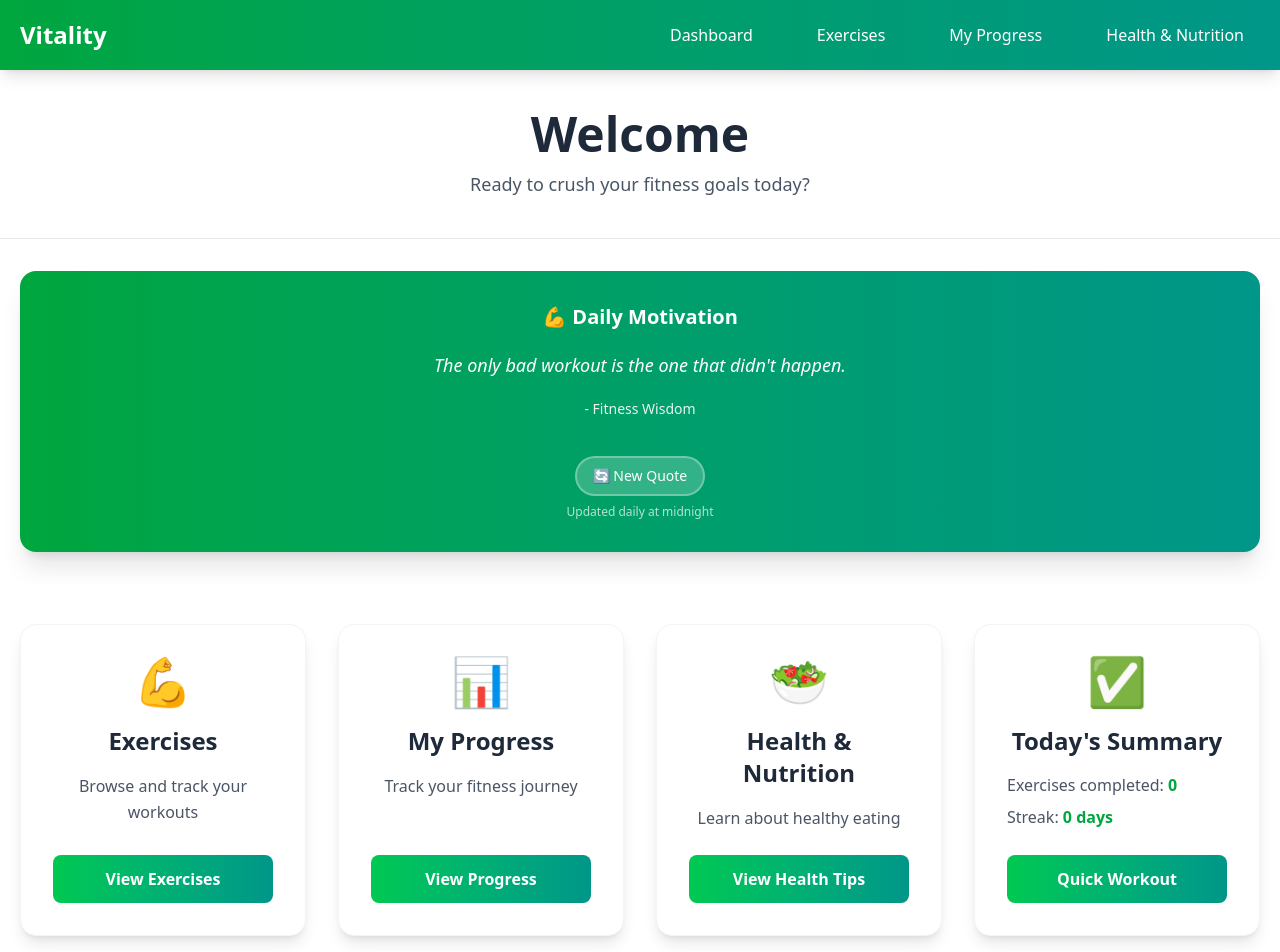
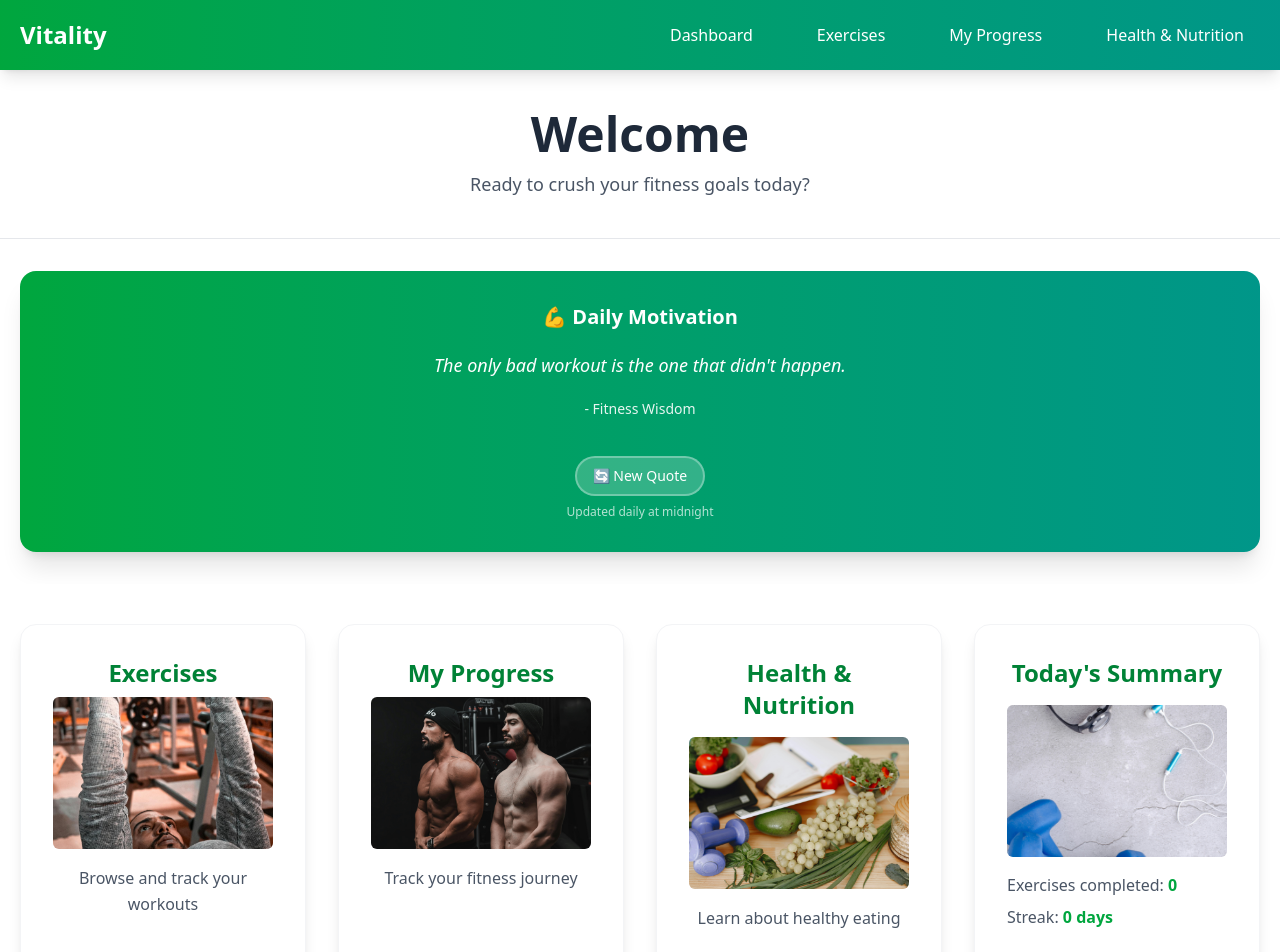
Before and after one commit to Tlh0gi/Vitality, a Next.js app: page / in a window 1280 px wide. Shown: the top 952 px of the page. Built offline with nearby package versions, Linux system fonts and the light colour scheme.

Commit message:
Add images to the hero page

```diff
--- a/app/page.js
+++ b/app/page.js
@@ -1,6 +1,7 @@
 'use client';
 
 import { useState, useEffect } from 'react';
+import Image from 'next/image';
 import Navbar from '../components/Navbar';
 import Link from 'next/link';
 import QuoteCard from '../components/QuoteCard';
@@ -58,10 +59,17 @@ export default function Home() {
             <div className="grid grid-cols-1 md:grid-cols-2 lg:grid-cols-3 xl:grid-cols-4 gap-8">
               {/* Exercises Card */}
               <div className="bg-white p-8 rounded-2xl shadow-lg hover:shadow-xl transition-all duration-300 hover:-translate-y-1 border border-gray-100 text-center flex flex-col text-white">
-                <div className="text-5xl mb-5">💪</div>
-                <h3 className="text-2xl font-semibold text-gray-800 mb-4">
+                <h3 className="text-2xl font-semibold text-green-700 mb-2">
                   Exercises
                 </h3>
+                <div className="w-full h-38 relative rounded-md mb-4">
+                  <Image
+                    fill
+                    src="/hero-fitness.jpg"
+                    alt="Fitness Exercises"
+                    className="object-cover rounded-md" />
+                </div>
+
                 <p className="text-gray-600 mb-6 leading-relaxed flex-grow">
                   Browse and track your workouts
                 </p>
@@ -75,10 +83,17 @@ export default function Home() {
 
               {/* Progress Card */}
               <div className="bg-white p-8 rounded-2xl shadow-lg hover:shadow-xl transition-all duration-300 hover:-translate-y-1 border border-gray-100 text-center text-white flex flex-col">
-                <div className="text-5xl mb-5">📊</div>
-                <h3 className="text-2xl font-semibold text-gray-800 mb-4">
+                <h3 className="text-2xl font-semibold text-green-700 mb-2">
                   My Progress
                 </h3>
+                <div className="w-full h-38 relative rounded-md mb-4">
+                  <Image
+                    fill
+                    src="/hero-progress.jpg"
+                    alt="Fitness Progress"
+                    className="object-cover rounded-md" />
+                </div>
+
                 <p className="text-gray-600 mb-6 leading-relaxed flex-grow">
                   Track your fitness journey
                 </p>
@@ -92,10 +107,17 @@ export default function Home() {
 
               {/* Health Card */}
               <div className="bg-white p-8 rounded-2xl shadow-lg hover:shadow-xl transition-all duration-300 hover:-translate-y-1 border border-gray-100 text-center text-white flex flex-col">
-                <div className="text-5xl mb-5">🥗</div>
-                <h3 className="text-2xl font-semibold text-gray-800 mb-4">
+                <h3 className="text-2xl font-semibold text-green-700 mb-4">
                   Health & Nutrition
                 </h3>
+                <div className="w-full h-38 relative rounded-md mb-4">
+                  <Image
+                    fill
+                    src="/hero-nutrition.jpg"
+                    alt="Fitness Health"
+                    className="object-cover rounded-md" />
+                </div>
+
                 <p className="text-gray-600 mb-6 leading-relaxed flex-grow">
                   Learn about healthy eating
                 </p>
@@ -108,11 +130,18 @@ export default function Home() {
               </div>
 
               {/* Today's Summary Card */}
+
               <div className="bg-white p-8 rounded-2xl shadow-lg hover:shadow-xl transition-all duration-300 hover:-translate-y-1 border border-gray-100 text-center  text-white flex flex-col">
-                <div className="text-5xl mb-5">✅</div>
-                <h3 className="text-2xl font-semibold text-gray-800 mb-4">
+                <h3 className="text-2xl font-semibold text-green-700 mb-4">
                   Today&apos;s Summary
                 </h3>
+                <div className="w-full h-38 relative rounded-md mb-4">
+                  <Image
+                    fill
+                    src="/hero-summary.jpg"
+                    alt="Fitness Update"
+                    className="object-cover rounded-md" />
+                </div>
                 <div className="text-left mb-6 space-y-2 flex-grow">
                   <p className="text-gray-600">
                     Exercises completed:{' '}
```
Also changed, not shown: public/hero-fitness.jpg.
